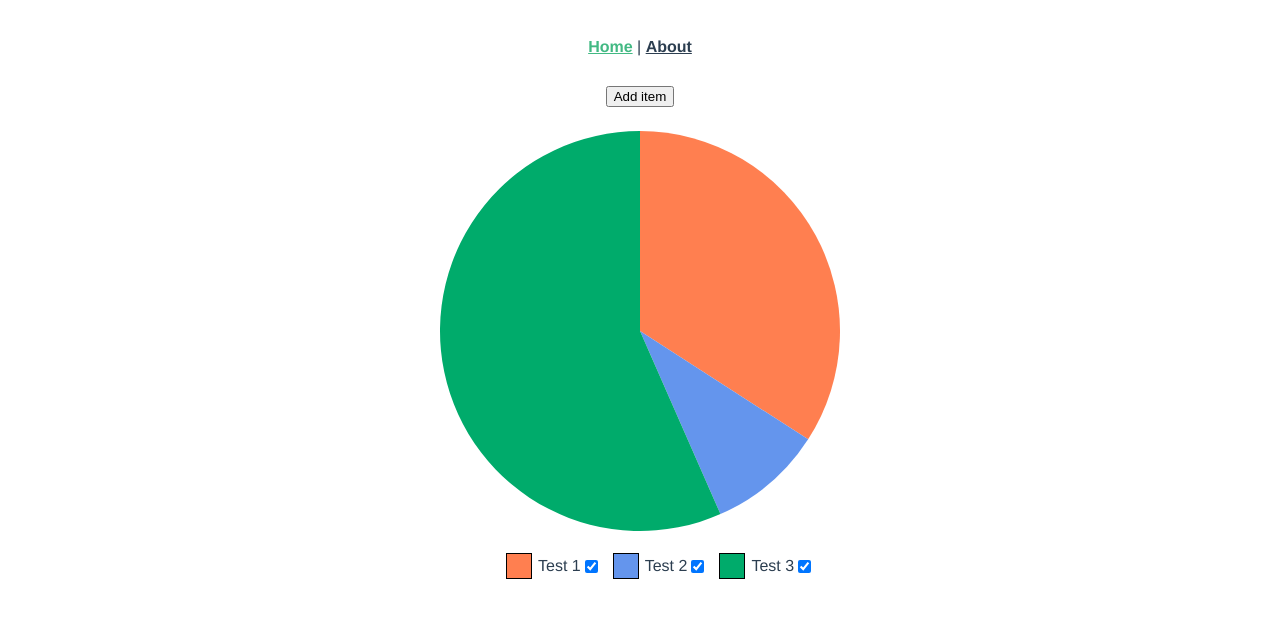
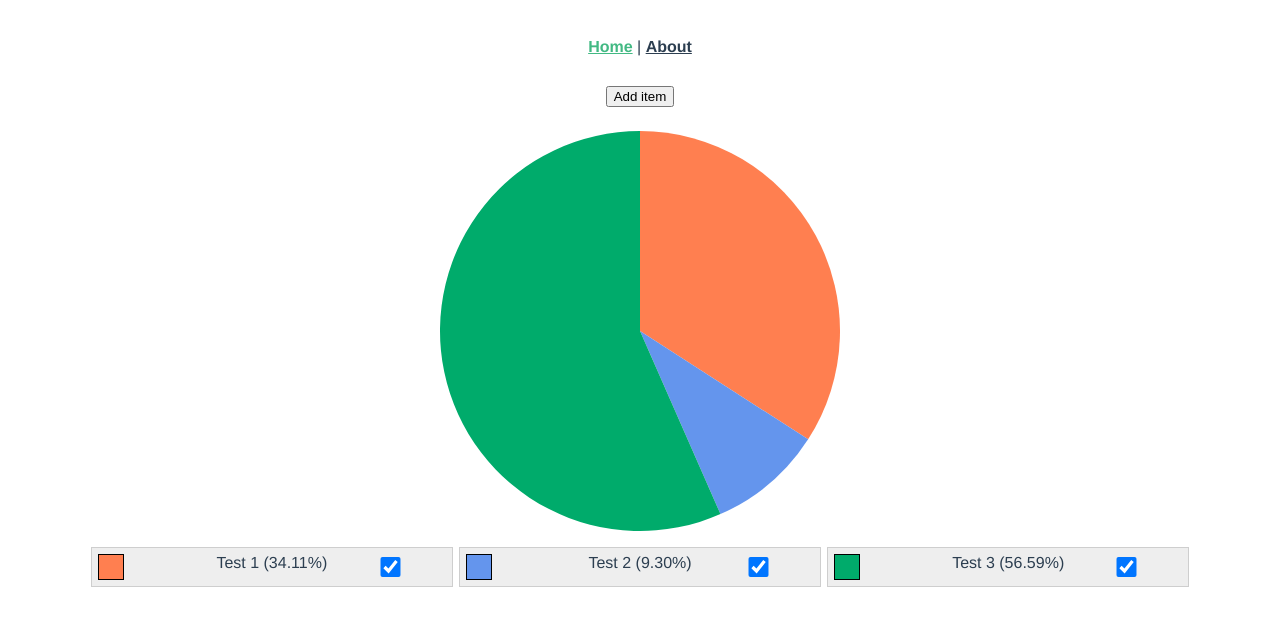
Before and after one commit to zenkers/vue-svg-pie-chart-poc, a Vue app: page / in a window 1280 px wide. Shown: the top 626 px of the page. Built offline with nearby package versions, Linux system fonts and the light colour scheme.

Commit message:
re-wrote template to reduce complexity

```diff
--- a/src/components/AppChartLegend.vue
+++ b/src/components/AppChartLegend.vue
@@ -1,20 +1,23 @@
 <template>
   <ul class="chart-legend">
     <li
-      v-for="slice in slices"
-      :key="slice.id"
+      v-for="item in list"
+      :key="item.id"
       class="chart-legend__item">
       <div
         class="chart-legend__item-color"
         :style="{
-          backgroundColor: slice.color,
+          backgroundColor: item.color,
         }"></div>
-      {{ slice.name }}
+      {{ item.name }}
+      <template v-if="item.percent">
+        ({{ (item.percent * 100).toFixed(2) }}%)
+      </template>
       <input
         type="checkbox"
-        :id="`checkbox-${slice.id}`"
-        v-model="slice.checked"
-        @change="handleChange(slice)">
+        :id="`checkbox-${item.id}`"
+        v-model="item.checked"
+        @change="handleChange(item)">
     </li>
   </ul>
 </template>
@@ -23,15 +26,15 @@
 export default {
   name: 'AppChartLegend',
   props: {
-    slices: {
+    list: {
       type: Array,
       required: true,
       default: () => [],
     },
   },
   methods: {
-    handleChange(slice) {
-      this.$emit('checkedEvent', slice);
+    handleChange(item) {
+      this.$emit('checkedEvent', item);
     },
   },
 };
@@ -40,23 +43,26 @@ export default {
 <style lang="scss">
 .chart-legend {
   width: 100%;
+  padding: 0;
+  display: grid;
+  grid-gap: 6px;
+  grid-template-columns: repeat(3, 1fr);
   list-style: none;
-  display: flex;
-  flex-direction: row;
-  flex-wrap: wrap;
+
 
   &__item {
-    display: flex;
-    align-items: center;
-    justify-content: center;
-    margin: 6px;
+    padding: 6px;
+    display: grid;
+    grid-template-columns: repeat(3, 1fr);
+    grid-gap: 6px;
+    background-color: #eee;
+    border: 1px solid #cecece;
   }
 
   &__item-color {
     display: inline-block;
     width: 24px;
     height: 24px;
-    margin-right: 6px;
     border: 1px solid #000;
   }
 }
--- a/src/components/AppChartPie.vue
+++ b/src/components/AppChartPie.vue
@@ -3,28 +3,26 @@
     <svg
       viewBox="-1 -1 2 2"
       class="chart-pie__chart">
+      <template v-for="item in listRendered">
         <path
-        v-for="slice in renderedSlices"
-        :key="slice.id"
-        :fill="slice.color"
-        :d="slice.d" />
+          v-if="item.checked"
+          :key="item.id"
+          :fill="item.color"
+          :d="item.d" />
+      </template>
     </svg>
 
-    <div v-if="showLegend" class="chart-pie__legend">
+    <div class="chart-pie__legend">
       <AppChartLegend
-        :slices="sliceList"
+        :list="listCalculated"
         @checkedEvent="handleCheckedEvent" />
     </div>
   </div>
 </template>
 
+
 <script>
 import AppChartLegend from '@/components/AppChartLegend.vue';
-
-/**
- * Logic heavily influenced by the following article:
- * https://medium.com/hackernoon/a-simple-pie-chart-in-svg-dbdd653b6936
- */
 
 export default {
   name: 'AppChartPie',
@@ -32,12 +30,7 @@ export default {
     AppChartLegend,
   },
   props: {
-    showLegend: {
-      type: Boolean,
-      required: false,
-      default: true,
-    },
-    slices: {
+    list: {
       type: Array,
       required: true,
       default: () => [],
@@ -45,45 +38,54 @@ export default {
   },
   data() {
     return {
-      sliceList: [],
+      listActive: this.list.map((item) => ({ ...item, checked: true })),
     };
   },
   watch: {
-    slices() {
-      this.sliceList = this.slices.map((slice) => ({ ...slice, checked: true }));
+    list() {
+      this.listActive = this.list.map((item) => ({ ...item, checked: true }));
     },
   },
   computed: {
-    renderedSlices() {
+    /**
+     * Adds { percent, d } to items that ARE CHECKED (for svg rendering)
+     * Adds { percent: null } to items that are unchecked (to overwrite if set prior)
+     * Returns a list of items with properties required for graph and legend templates
+     */
+    listCalculated() {
       let cumulativePercent = 0;
-      const sumCount = this.checkedSlices.reduce((sum, slice) => sum + slice.count, 0);
-      const formatted = [];
+      const newList = [];
 
-      this.checkedSlices.forEach((slice) => {
+      // Sum of the count property for checked items
+      const sumCheckedItemCount = this.listActive.reduce((sum, item) => {
+        if (item.checked) return sum + item.count;
+        return sum;
+      }, 0);
+
+      this.listActive.forEach((item) => {
+        if (item.checked) {
+          // Math from: https://medium.com/hackernoon/a-simple-pie-chart-in-svg-dbdd653b6936
           const [startX, startY] = this.getCoordinatesForPercent(cumulativePercent);
-        const percent = slice.count / sumCount;
+          const percent = item.count / sumCheckedItemCount;
           const largeArcFlag = percent > 0.5 ? 1 : 0;
-
           cumulativePercent += percent;
-
           const [endX, endY] = this.getCoordinatesForPercent(cumulativePercent);
 
-        formatted.push({
-          ...slice,
+          newList.push({
+            ...item,
             percent,
             d: this.formatDrawnPath(startX, startY, largeArcFlag, endX, endY),
           });
+        } else {
+          newList.push({ ...item, percent: null }); // set percent to overwrite
+        }
       });
 
-      return formatted;
+      return newList;
     },
-    checkedSlices() {
-      return this.sliceList.filter((slice) => slice.checked);
+    listRendered() {
+      return this.listCalculated.filter((item) => item.checked);
     },
-  },
-  created() {
-    // Set initial list, and attach checked
-    this.sliceList = this.slices.map((slice) => ({ ...slice, checked: true }));
   },
   methods: {
     formatDrawnPath(startX, startY, largeArcFlag, endX, endY) {
@@ -99,8 +101,9 @@ export default {
       return [x, y];
     },
     handleCheckedEvent(data) {
-      const index = this.sliceList.findIndex((item) => item.id === data.id);
-      if (index !== -1) this.sliceList[index] = data;
+      const index = this.listActive.findIndex((item) => item.id === data.id);
+      if (index !== -1) this.listActive.splice(index, 1); // Remove item...
+      this.listActive.splice(index, 0, data); // then re-insert to trigger re-render of template
     },
   },
 };
@@ -118,9 +121,5 @@ export default {
     width: 400px;
     transform: rotate(-90deg)
   }
-
-  &__legend {
-    max-width: 360px;
-  }
 }
 </style>
--- a/src/views/Home.vue
+++ b/src/views/Home.vue
@@ -3,7 +3,7 @@
     <button
       class="home__add-item-button"
       @click="addItem">Add item</button>
-    <AppChartPie :slices="sliceData" />
+    <AppChartPie :list="sliceData" />
   </div>
 </template>
 
```
Lines whose indentation alone changed are shown as unchanged.
